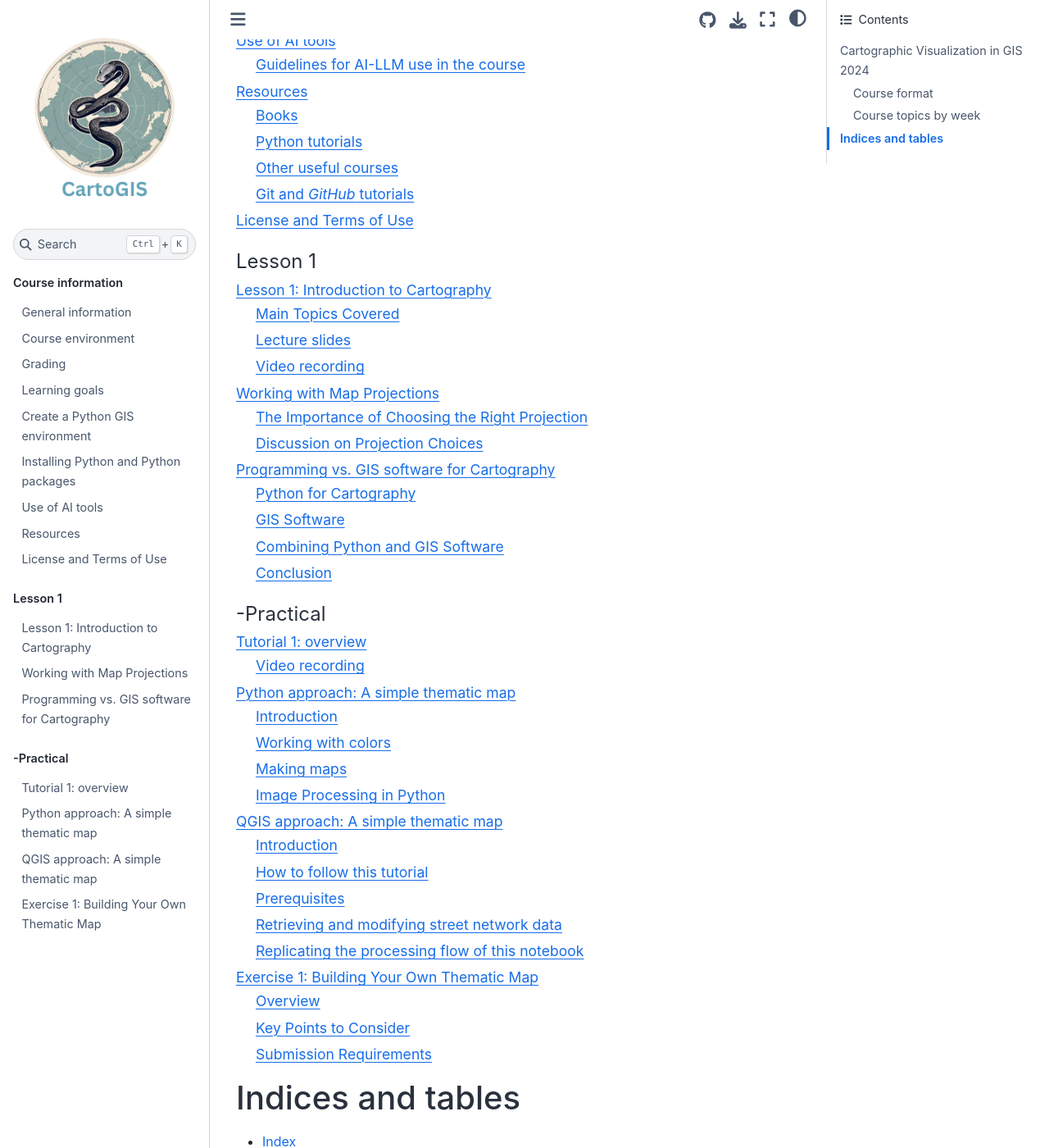
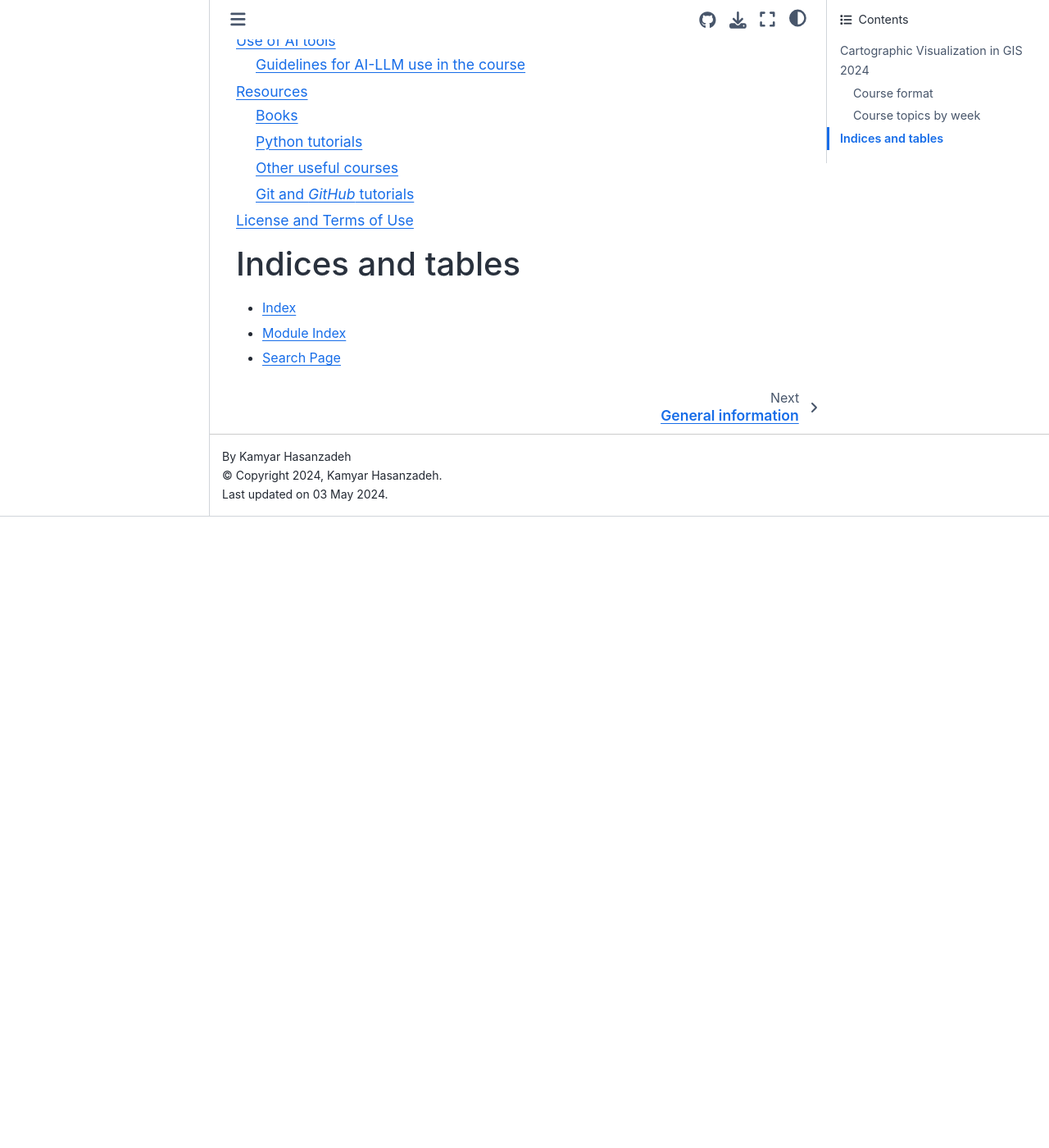
Before and after one commit to Carto-gis/site, a Sphinx documentation site: the page built from docs/index.rst, in a window 1280 px wide and 1400 px high, scrolled down 3024 px. Shown: the whole window at 82% size. Built offline with Sphinx 7.4.7 and the Sphinx Book theme 1.1.4, drawn with Linux system fonts in a browser that asks for light colours; after the commit the page ends 3654 px from its top, so only the background shows below that; some of the changed lines change nothing that is shown.

Commit message:
hide week 1 for now

```diff
--- a/docs/index.rst
+++ b/docs/index.rst
@@ -95,22 +95,22 @@
    course-info/resources.ipynb
    course-info/license.ipynb
 
-.. toctree::
-   :maxdepth: 2
-   :caption: Lesson 1
-
-   lectures/Lecture-1.ipynb
-   notebooks/week1/projections.ipynb
-   notebooks/week1/PythonVSsoftware.ipynb
-
-.. toctree::
-   :maxdepth: 2
-   :caption: -Practical
-
-   notebooks/week1/tutorial1-overview.ipynb
-   notebooks/week1/carto-intro-Python.ipynb
-   notebooks/week1/carto-intro-QGIS.ipynb
-   notebooks/week1/exercise-1.ipynb
+.. .. toctree::
+..    :maxdepth: 2
+..    :caption: Lesson 1
+..
+..    lectures/Lecture-1.ipynb
+..    notebooks/week1/projections.ipynb
+..    notebooks/week1/PythonVSsoftware.ipynb
+..
+.. .. toctree::
+..    :maxdepth: 2
+..    :caption: -Practical
+..
+..    notebooks/week1/tutorial1-overview.ipynb
+..    notebooks/week1/carto-intro-Python.ipynb
+..    notebooks/week1/carto-intro-QGIS.ipynb
+..    notebooks/week1/exercise-1.ipynb
 
 .. .. toctree::
 ..    :maxdepth: 2
```
